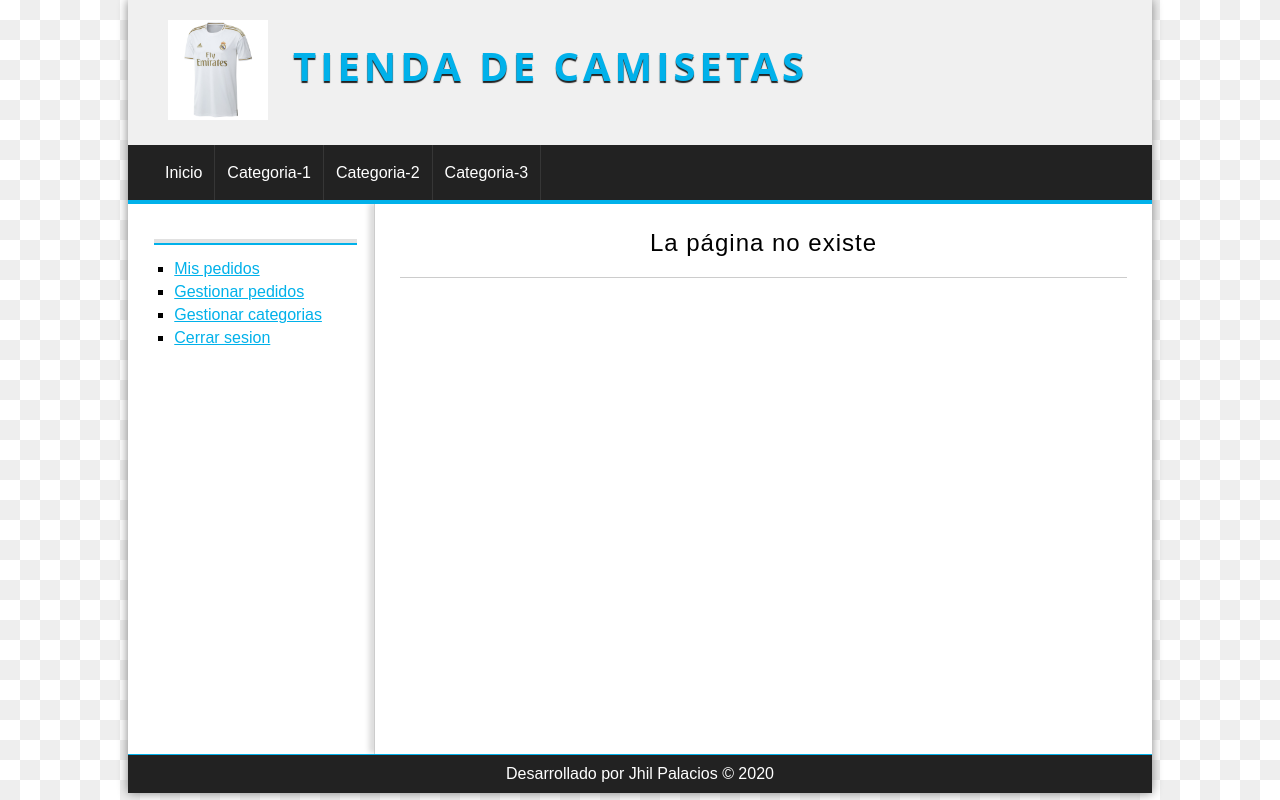
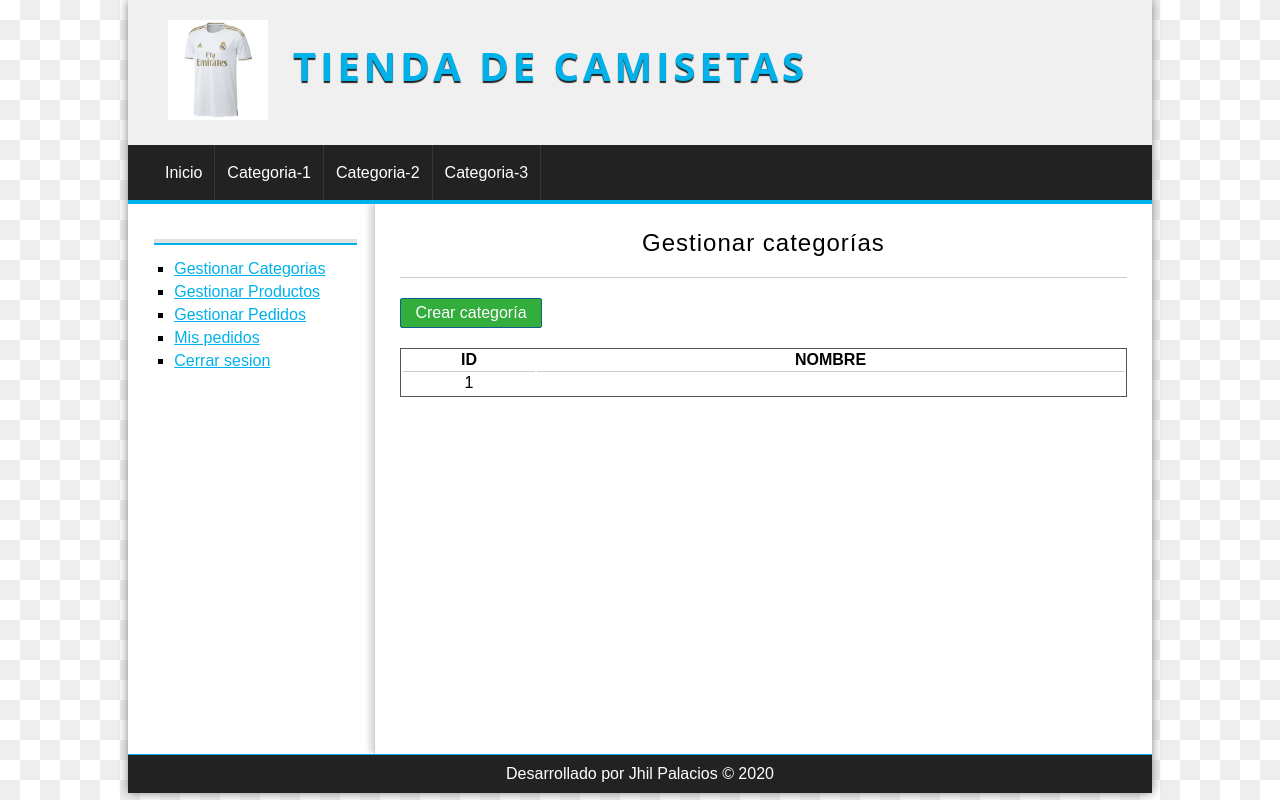
Before and after one commit to Jholkin/tienda_camisetas, a PHP site: page /tienda_camisetas/category/index in a window 1280 px wide. Run offline with PHP 8.4, Linux system fonts and the light colour scheme; the visitor is signed in with stand-in values (Sample User, id 1); tables that the repository leaves empty or names only in its code hold one stand-in row (values such as "Sample post"); data that the repository does not hold is empty.

Commit message:
listar y crear categorias, para usuarios administradores

```diff
--- a/assets/css/style.css
+++ b/assets/css/style.css
@@ -19,6 +19,17 @@ a{
 
 .alert-red{
     color: red;
+}
+
+table{
+    border: 1px solid #555;
+    width: 100%;
+    text-align: center;
+}
+
+td{
+    border-top: 1px solid #ccc;
+    padding: 2px;
 }
 
 /*CONTAINER*/
@@ -200,6 +211,12 @@ button, .button{
     text-decoration: none;
 }
 
+.button-small{
+    width: 120px;
+    text-align: center;
+    margin-bottom: 20px;
+}
+
 label,
 input[type="button"],
 input[type="submit"],
--- a/controllers/CategoryController.php
+++ b/controllers/CategoryController.php
@@ -1,7 +1,35 @@
 <?php
 
+require_once 'models/Category.php';
 
 class CategoryController
 {
+    public function index()
+    {
+        Util::isAdmin();
+        $category = new Category();
+        $categories = $category->getAll();
 
+        require_once 'views/category/index.php';
+    }
+
+    public function create()
+    {
+        Util::isAdmin();
+        require_once 'views/category/create.php';
+    }
+
+    public function save()
+    {
+        Util::isAdmin();
+
+        // Guardamos la categoría
+        if (isset($_POST) && isset($_POST['name'])) {
+            $category = new Category();
+            $category->setName($_POST['name']);
+            $category->save();
+        }
+
+        header('Location: ' . base_url . 'category/index');
+    }
 }
--- a/helpers/util.php
+++ b/helpers/util.php
@@ -9,4 +9,13 @@ class Util
             unset($_SESSION[$name]);
         }
     }
+
+    public static function isAdmin()
+    {
+        if (!isset($_SESSION['admin'])) {
+            header('Location: ' . base_url);
+        }else {
+            return true;
+        }
+    }
 }
--- /dev/null
+++ b/views/category/index.php
@@ -0,0 +1,18 @@
+<h1>Gestionar categorías</h1>
+
+<a href="<?=base_url?>category/create" class="button button-small">
+    Crear categoría
+</a>
+
+<table>
+    <tr>
+        <th>ID</th>
+        <th>NOMBRE</th>
+    </tr>
+    <?php while($category = $categories->fetch(PDO::FETCH_OBJ)): ?>
+        <tr>
+            <td><?=$category->id?></td>
+            <td><?=$category->nombre?></td>
+        </tr>
+    <?php endwhile; ?>
+</table>
--- a/views/layout/sidebar.php
+++ b/views/layout/sidebar.php
@@ -17,10 +17,18 @@
             <?php endif; ?>
 
             <ul>
-                <li><a href="#">Mis pedidos</a></li>
-                <li><a href="#">Gestionar pedidos</a></li>
-                <li><a href="#">Gestionar categorias</a></li>
-                <li><a href="<?=base_url?>user/logout">Cerrar sesion</a></li>
+                <?php if(isset($_SESSION['admin'])): ?>
+                    <li><a href="<?=base_url?>category/index">Gestionar Categorias</a></li>
+                    <li><a href="#">Gestionar Productos</a></li>
+                    <li><a href="#">Gestionar Pedidos</a></li>
+                <?php endif; ?>
+
+                <?php if(isset($_SESSION['identify'])): ?>
+                    <li><a href="#">Mis pedidos</a></li>
+                    <li><a href="<?=base_url?>user/logout">Cerrar sesion</a></li>
+                <?php else: ?>
+                    <li><a href="<?=base_url?>user/register">Registrate</a></li>
+                <?php endif; ?>
             </ul>
         </div>
     </aside>
```
Also changed, not shown: models/Category.php (added, +45 -0 lines), views/category/create.php (added, +8 -0 lines).
